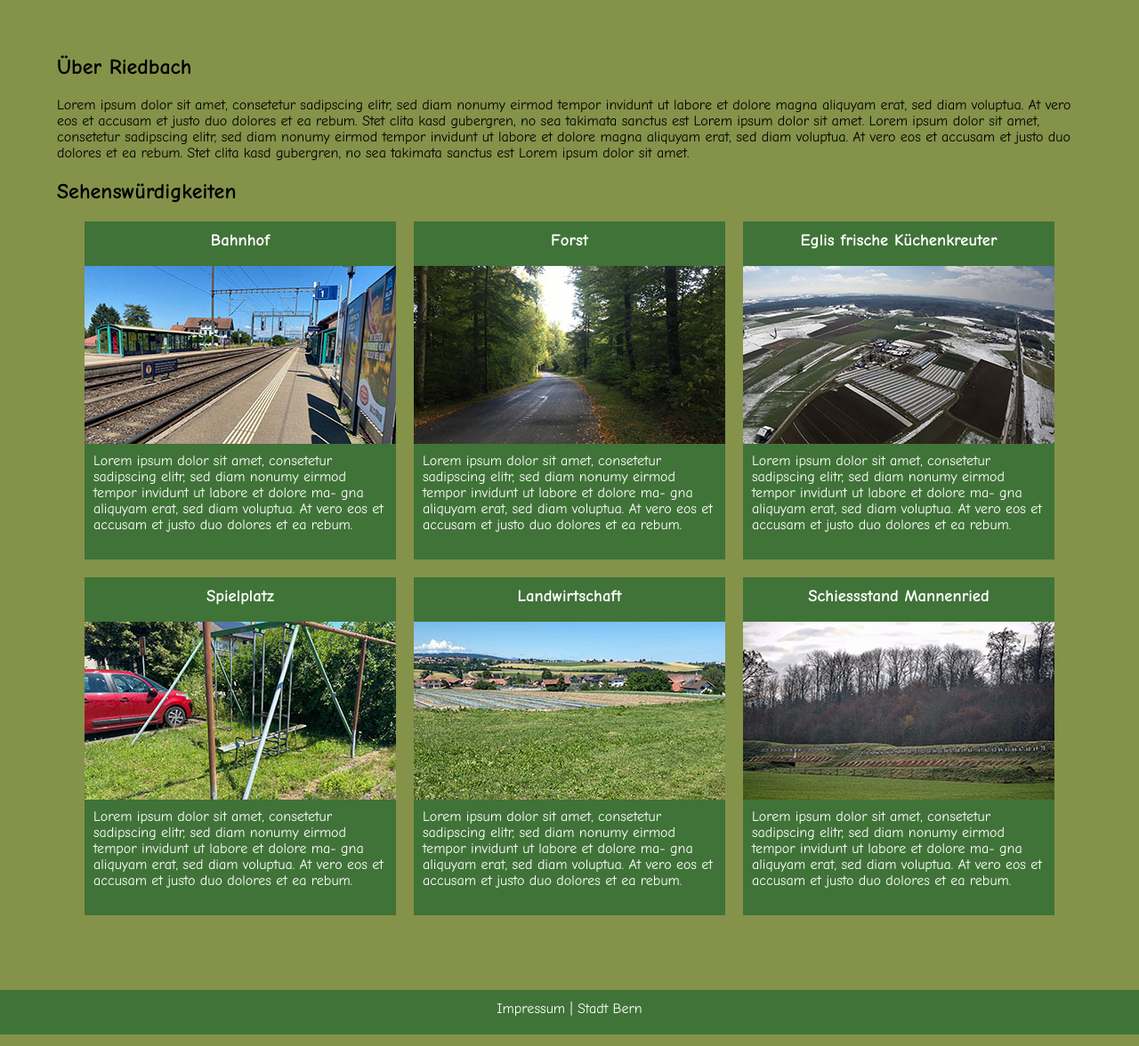
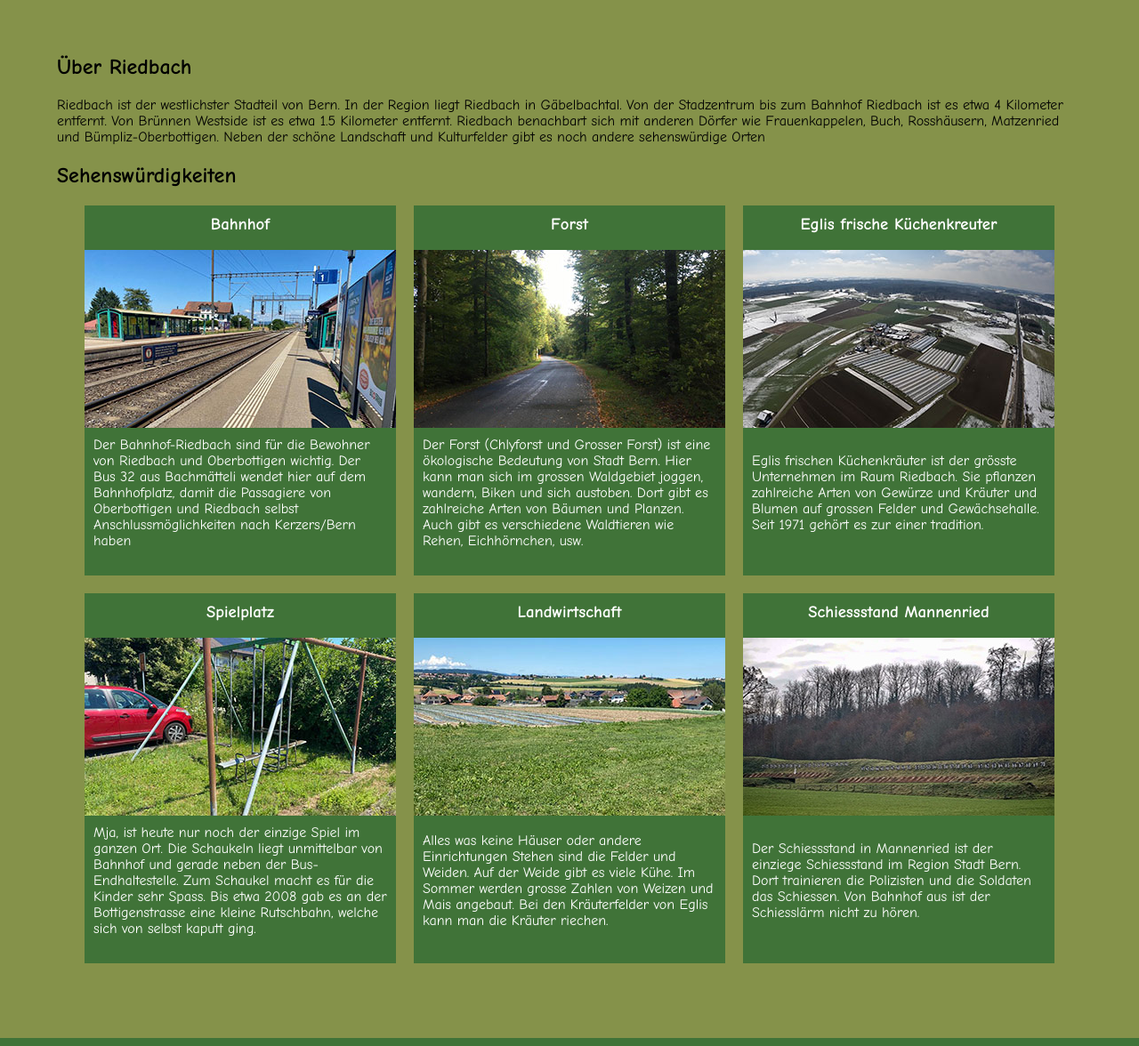
Before and after one commit to Bernhardiner07/riedbach, a plain HTML site: page About/about.html in a window 1280 px wide. Shown: the part 103-1279 px from the top of the page at 89% size. Drawn offline with Linux system fonts and the light colour scheme.

Commit message:
Lorem into real Text for Website-Content

```diff
--- a/About/about.html
+++ b/About/about.html
@@ -37,80 +37,46 @@
     <main class="about-main">
         <div class="about-intro">
             <h2>Über Riedbach</h2>
-            <p>Lorem ipsum dolor sit amet, consetetur sadipscing elitr, sed diam nonumy eirmod tempor invidunt ut labore et
-                dolore magna aliquyam erat, sed diam voluptua. At vero eos et accusam et justo duo dolores et ea rebum. Stet
-                clita kasd gubergren, no sea takimata sanctus est Lorem ipsum dolor sit amet. Lorem ipsum dolor sit amet, consetetur
-                sadipscing elitr, sed diam nonumy eirmod tempor invidunt ut labore et dolore magna aliquyam erat, sed diam voluptua.
-                At vero eos et accusam et justo duo dolores et ea rebum. Stet clita kasd gubergren, no sea takimata sanctus est Lorem
-                ipsum dolor sit amet.</p>
+            <p>Riedbach ist der westlichster Stadteil von Bern. In der Region liegt Riedbach in Gäbelbachtal.
+                Von der Stadzentrum bis zum Bahnhof Riedbach ist es etwa 4 Kilometer entfernt. Von Brünnen Westside ist es etwa 1.5 Kilometer entfernt.
+                Riedbach benachbart sich mit anderen Dörfer wie Frauenkappelen, Buch, Rosshäusern, Matzenried und Bümpliz-Oberbottigen.
+                Neben der schöne Landschaft und Kulturfelder gibt es noch andere sehenswürdige Orten</p>
         </div>
         <h2>Sehenswürdigkeiten</h2>
         <article class="sightseeing-contents">
             <section>
                 <h3>Bahnhof</h3>
                 <img src="../assets/350x200/Bahnhof-Riedbach.jpg" alt="Bahnhof Riedbach">
-                <p>Lorem ipsum dolor sit amet,
-                    consetetur sadipscing elitr, sed
-                    diam nonumy eirmod tempor
-                    invidunt ut labore et dolore ma-
-                    gna aliquyam erat, sed diam
-                    voluptua. At vero eos et accusam
-                    et justo duo dolores et ea rebum.</p>
+                <p>Der Bahnhof-Riedbach sind für die Bewohner von Riedbach und Oberbottigen wichtig. Der Bus 32 aus Bachmätteli wendet hier auf dem Bahnhofplatz, damit die Passagiere von Oberbottigen
+                und Riedbach selbst Anschlussmöglichkeiten nach Kerzers/Bern haben</p>
             </section>
             <section>
                 <h3>Forst</h3>
                 <img src="../assets/350x200/Chlyforst.jpg" alt="Chlyforst-Wald">
-                <p>Lorem ipsum dolor sit amet,
-                    consetetur sadipscing elitr, sed
-                    diam nonumy eirmod tempor
-                    invidunt ut labore et dolore ma-
-                    gna aliquyam erat, sed diam
-                    voluptua. At vero eos et accusam
-                    et justo duo dolores et ea rebum. </p>
+                <p>Der Forst (Chlyforst und Grosser Forst) ist eine ökologische Bedeutung von Stadt Bern. Hier kann man sich im grossen Waldgebiet joggen, wandern, Biken und sich austoben.
+                Dort gibt es zahlreiche Arten von Bäumen und Planzen. Auch gibt es verschiedene Waldtieren wie Rehen, Eichhörnchen, usw.</p>
             </section>
             <section>
                 <h3>Eglis frische Küchenkreuter</h3>
                 <img src="../assets/350x200/Eglis-Luftansicht.jpg" alt="Kräuterfelder">
-                <p>Lorem ipsum dolor sit amet,
-                    consetetur sadipscing elitr, sed
-                    diam nonumy eirmod tempor
-                    invidunt ut labore et dolore ma-
-                    gna aliquyam erat, sed diam
-                    voluptua. At vero eos et accusam
-                    et justo duo dolores et ea rebum. </p>
+                <p>Eglis frischen Küchenkräuter ist der grösste Unternehmen im Raum Riedbach. Sie pflanzen zahlreiche Arten von Gewürze und Kräuter und Blumen auf grossen Felder und Gewächsehalle. Seit 1971 gehört es zur einer tradition.</p>
             </section>
             <section>
                 <h3>Spielplatz</h3>
                 <img src="../assets/350x200/Spielplatz-Riedbach.jpg" alt="Alte Metallschaukel">
-                <p>Lorem ipsum dolor sit amet,
-                    consetetur sadipscing elitr, sed
-                    diam nonumy eirmod tempor
-                    invidunt ut labore et dolore ma-
-                    gna aliquyam erat, sed diam
-                    voluptua. At vero eos et accusam
-                    et justo duo dolores et ea rebum. </p>
+                <p>Mja, ist heute nur noch der einzige Spiel im ganzen Ort. Die Schaukeln liegt unmittelbar von Bahnhof und gerade neben der Bus-Endhaltestelle. Zum Schaukel macht es für die Kinder sehr Spass.
+                Bis etwa 2008 gab es an der Bottigenstrasse eine kleine Rutschbahn, welche sich von selbst kaputt ging.</p>
             </section>
             <section>
                 <h3>Landwirtschaft</h3>
                 <img src="../assets/350x200/Landwirtschaft-Riedbach.jpg" alt="Bauernfelder mit verschiedene Anbauten">
-                <p>Lorem ipsum dolor sit amet,
-                    consetetur sadipscing elitr, sed
-                    diam nonumy eirmod tempor
-                    invidunt ut labore et dolore ma-
-                    gna aliquyam erat, sed diam
-                    voluptua. At vero eos et accusam
-                    et justo duo dolores et ea rebum. </p>
+                <p>Alles was keine Häuser oder andere Einrichtungen Stehen sind die Felder und Weiden. Auf der Weide gibt es viele Kühe. Im Sommer werden grosse Zahlen von Weizen und Mais angebaut.
+                    Bei den Kräuterfelder von Eglis kann man die Kräuter riechen.</p>
             </section>
             <section>
                 <h3>Schiessstand Mannenried</h3>
                 <img src="../assets/350x200/Schiessstand-Mannenried.jpg" alt="Gebäude eines Schiessstandes">
-                <p>Lorem ipsum dolor sit amet,
-                    consetetur sadipscing elitr, sed
-                    diam nonumy eirmod tempor
-                    invidunt ut labore et dolore ma-
-                    gna aliquyam erat, sed diam
-                    voluptua. At vero eos et accusam
-                    et justo duo dolores et ea rebum. </p>
+                <p>Der Schiessstand in Mannenried ist der einziege Schiessstand im Region Stadt Bern. Dort trainieren die Polizisten und die Soldaten das Schiessen. Von Bahnhof aus ist der Schiesslärm nicht zu hören.</p>
             </section>
             <div id="fullPage" onclick="this.style.display='none';"></div>
         </article>
```
Also changed, not shown: About/gallery.html (+3 -7 lines), index.html (+8 -8 lines).
